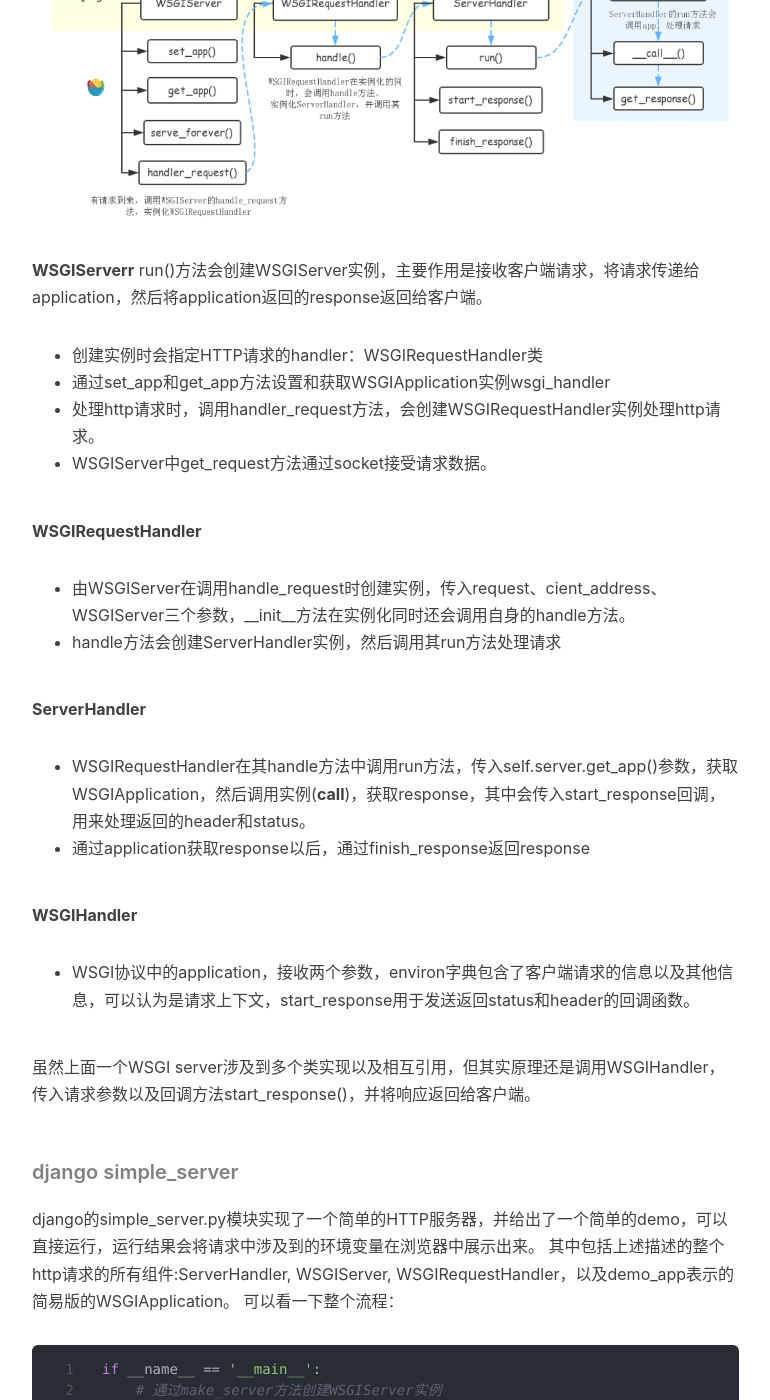
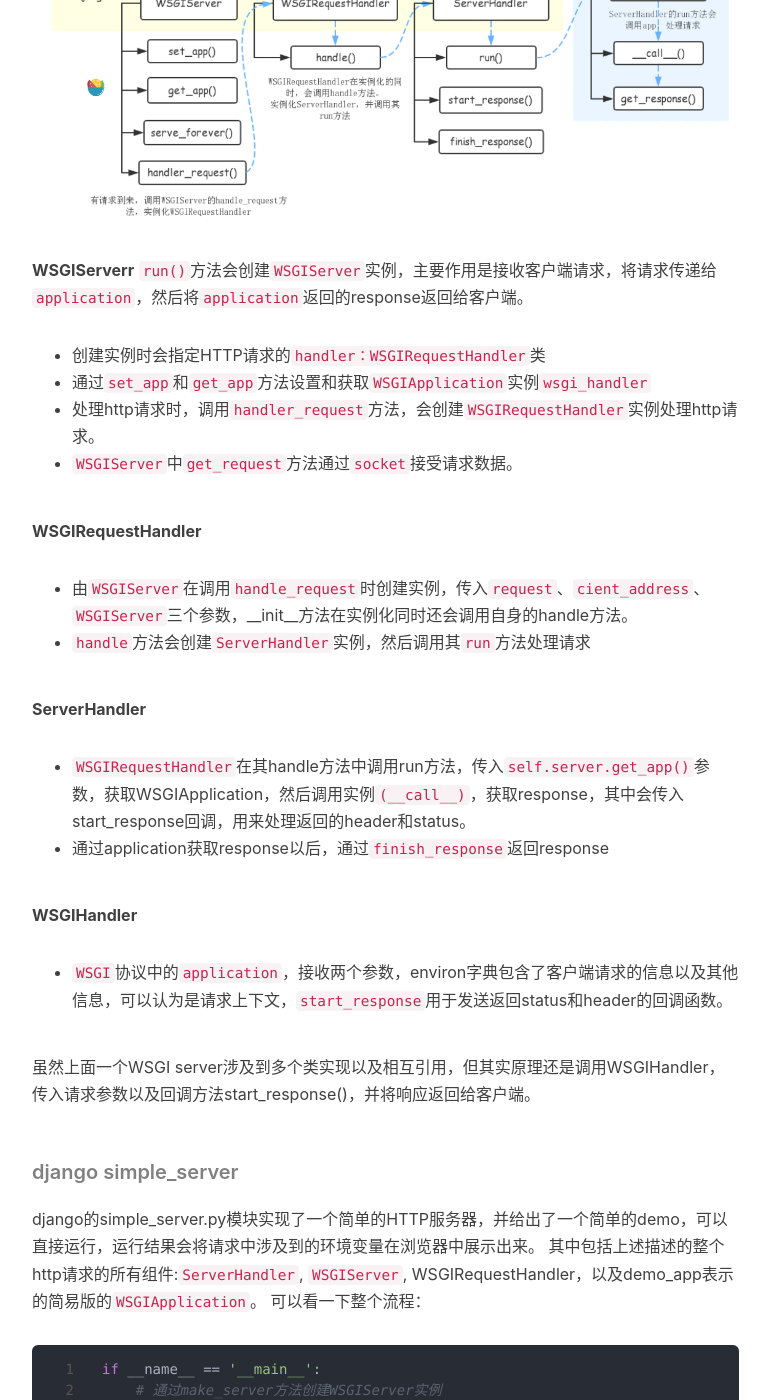
Before and after one commit to odinfor/odinfor.github.io, a Jekyll site: the page built from _posts/2020-04-03-wsgi&uwsgi.md, in a window 1280 px wide and 1400 px high, scrolled down 4678 px. Shown: the whole window, without its empty margins (233-1003 px from the left). Built offline with Jekyll 4.4.1, drawn with Linux system fonts in a browser that asks for light colours; nearby versions of some CDN libraries; comment, search, counter and statistics services are not loaded; some of the changed text lies outside the part shown.

````diff
--- a/_posts/2020-04-03-wsgi&uwsgi.md
+++ b/_posts/2020-04-03-wsgi&uwsgi.md
@@ -39,8 +39,7 @@ WSGI协议其实是定义了一种server与application解耦的规范，上图
 
 ##### django WSGI application
 
-
-WSGI application应该实现为一个可调用对象，例如函数、方法、类(包含`call`方法)。需要接收两个参数：一个字典，该字典可以包含了客户端请求的信息以及其他信息，可以认为是请求上下文，一般叫做environment（编码中多简写为environ、env）一个用于发送HTTP响应状态（HTTP status ）、响应头（HTTP headers）的回调函数通过回调函数将响应状态和响应头返回给server，同时返回响应正文(response body)，响应正文是可迭代的、并包含了多个字符串。下面是Django中application的具体实现部分：
+`WSGI application`应该实现为一个可调用对象，例如函数、方法、类(包含`call`方法)。需要接收两个参数：一个字典，该字典可以包含了客户端请求的信息以及其他信息，可以认为是请求上下文，一般叫做environment（编码中多简写为environ、env）一个用于发送HTTP响应状态（HTTP status ）、响应头（HTTP headers）的回调函数通过回调函数将响应状态和响应头返回给server，同时返回响应正文(response body)，响应正文是可迭代的、并包含了多个字符串。下面是Django中application的具体实现部分：
 
 ```python
 class WSGIHandler(base.BaseHandler):
@@ -86,7 +85,7 @@ class WSGIHandler(base.BaseHandler):
         return response
 ```
 
-可以看出application的流程包括:加载所有中间件，以及执行框架相关的操作，设置当前线程脚本前缀，发送请求开始信号；处理请求，调用get_response()方法处理当前请求，该方法的的主要逻辑是通过urlconf找到对应的view和callback，按顺序执行各种middleware和callback。调用由server传入的start_response()方法将响应header与status返回给server。返回响应正文
+可以看出application的流程包括:加载所有中间件，以及执行框架相关的操作，设置当前线程脚本前缀，发送请求开始信号；处理请求，调用`get_response()`方法处理当前请求，该方法的的主要逻辑是通过`urlconf`找到对应的`view`和`callback`，按顺序执行各种`middleware`和`callback`。调用由`server`传入的`start_response()`方法将响应header与status返回给server。返回响应正文
 
 ##### django WSGI Server
 
@@ -114,29 +113,29 @@ def run(addr, port, wsgi_handler, ipv6=False, threading=False):
 
 
 **WSGIServerr**
-run()方法会创建WSGIServer实例，主要作用是接收客户端请求，将请求传递给application，然后将application返回的response返回给客户端。
-* 创建实例时会指定HTTP请求的handler：WSGIRequestHandler类
-* 通过set_app和get_app方法设置和获取WSGIApplication实例wsgi_handler
-* 处理http请求时，调用handler_request方法，会创建WSGIRequestHandler实例处理http请求。
-* WSGIServer中get_request方法通过socket接受请求数据。
+`run()`方法会创建`WSGIServer`实例，主要作用是接收客户端请求，将请求传递给`application`，然后将`application`返回的response返回给客户端。
+* 创建实例时会指定HTTP请求的`handler：WSGIRequestHandler`类
+* 通过`set_app`和`get_app`方法设置和获取`WSGIApplication`实例`wsgi_handler`
+* 处理http请求时，调用`handler_request`方法，会创建`WSGIRequestHandler`实例处理http请求。
+* `WSGIServer`中`get_request`方法通过`socket`接受请求数据。
 
 **WSGIRequestHandler**
-* 由WSGIServer在调用handle_request时创建实例，传入request、cient_address、WSGIServer三个参数，__init__方法在实例化同时还会调用自身的handle方法。
-* handle方法会创建ServerHandler实例，然后调用其run方法处理请求
+* 由`WSGIServer`在调用`handle_request`时创建实例，传入`request`、`cient_address`、`WSGIServer`三个参数，__init__方法在实例化同时还会调用自身的handle方法。
+* `handle`方法会创建`ServerHandler`实例，然后调用其`run`方法处理请求
 
 **ServerHandler**
-* WSGIRequestHandler在其handle方法中调用run方法，传入self.server.get_app()参数，获取WSGIApplication，然后调用实例(__call__)，获取response，其中会传入start_response回调，用来处理返回的header和status。
-* 通过application获取response以后，通过finish_response返回response
+* `WSGIRequestHandler`在其handle方法中调用run方法，传入`self.server.get_app()`参数，获取WSGIApplication，然后调用实例`(__call__)`，获取response，其中会传入start_response回调，用来处理返回的header和status。
+* 通过application获取response以后，通过`finish_response`返回response
 
 **WSGIHandler**
-* WSGI协议中的application，接收两个参数，environ字典包含了客户端请求的信息以及其他信息，可以认为是请求上下文，start_response用于发送返回status和header的回调函数。
+* `WSGI`协议中的`application`，接收两个参数，environ字典包含了客户端请求的信息以及其他信息，可以认为是请求上下文，`start_response`用于发送返回status和header的回调函数。
 
 虽然上面一个WSGI server涉及到多个类实现以及相互引用，但其实原理还是调用WSGIHandler，传入请求参数以及回调方法start_response()，并将响应返回给客户端。
 
 ###### django simple_server
 
 django的simple_server.py模块实现了一个简单的HTTP服务器，并给出了一个简单的demo，可以直接运行，运行结果会将请求中涉及到的环境变量在浏览器中展示出来。
-其中包括上述描述的整个http请求的所有组件:ServerHandler, WSGIServer, WSGIRequestHandler，以及demo_app表示的简易版的WSGIApplication。
+其中包括上述描述的整个http请求的所有组件:`ServerHandler`, `WSGIServer`, WSGIRequestHandler，以及demo_app表示的简易版的`WSGIApplication`。
 可以看一下整个流程：
 
 ```python
````
